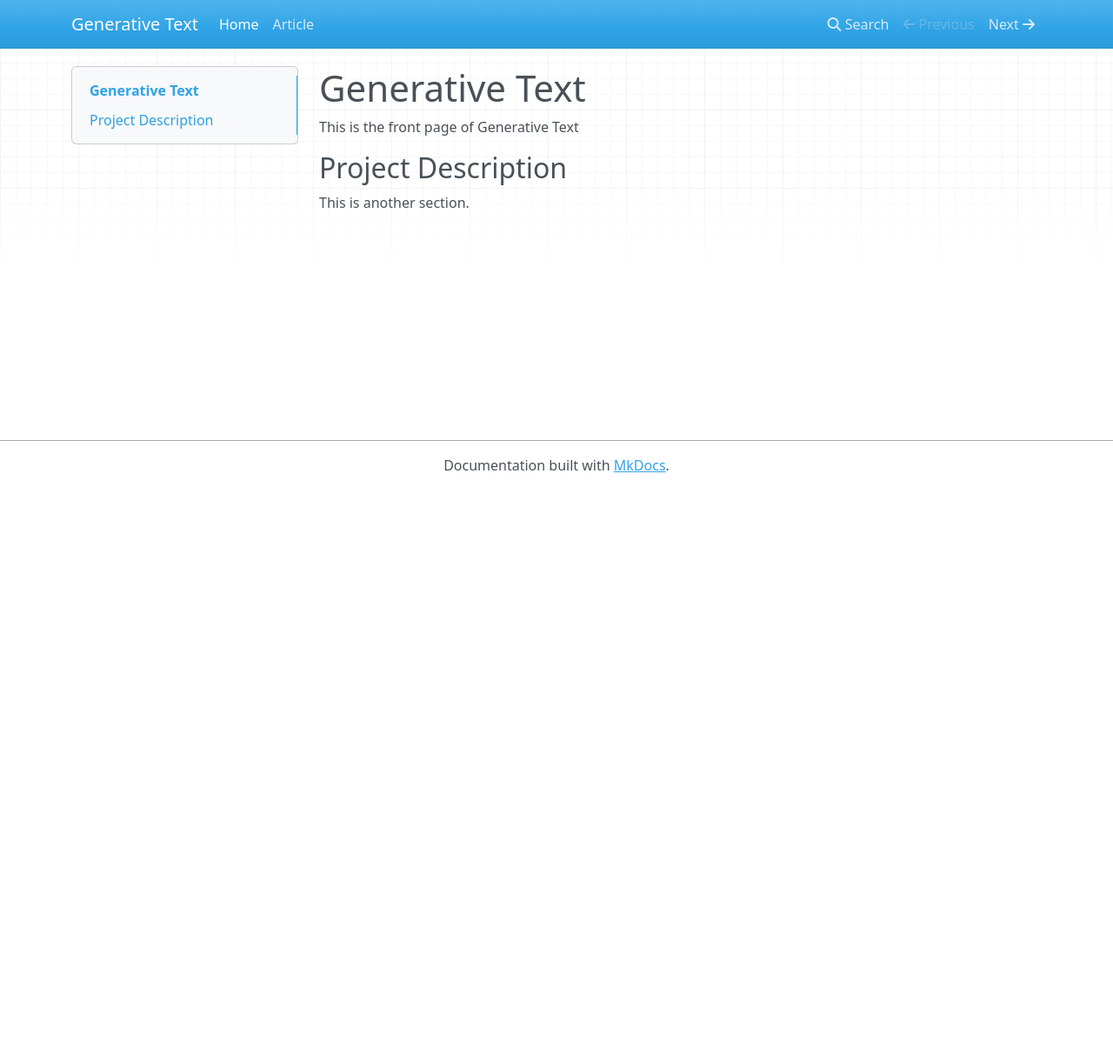
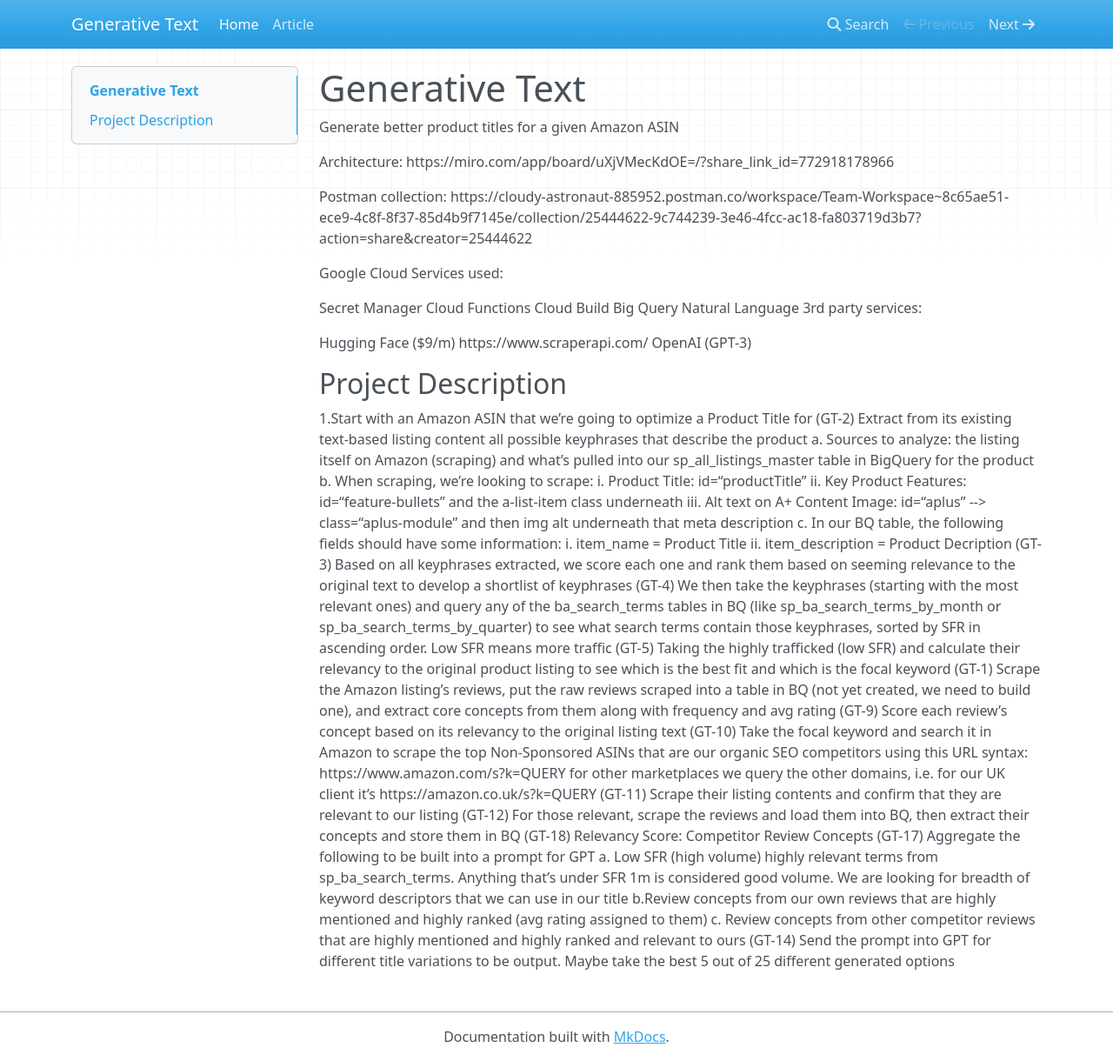
Before and after one commit to emanuelcohal/MKdocs, an MkDocs documentation site: the page built from docs/index.md, in a window 1280 px wide and 1220 px high. Shown: the whole window at 87% size. Built offline with MkDocs 1.6.1, drawn with Linux system fonts in a browser that asks for light colours; nearby versions of some CDN libraries.

Commit message:
Update index.md

```diff
--- a/docs/index.md
+++ b/docs/index.md
@@ -1,7 +1,37 @@
 # Generative Text
 
-This is the front page of Generative Text
+Generate better product titles for a given Amazon ASIN
+
+Architecture: https://miro.com/app/board/uXjVMecKdOE=/?share_link_id=772918178966
+
+Postman collection: https://cloudy-astronaut-885952.postman.co/workspace/Team-Workspace~8c65ae51-ece9-4c8f-8f37-85d4b9f7145e/collection/25444622-9c744239-3e46-4fcc-ac18-fa803719d3b7?action=share&creator=25444622
+
+Google Cloud Services used:
+
+Secret Manager
+Cloud Functions
+Cloud Build
+Big Query
+Natural Language
+3rd party services:
+
+Hugging Face ($9/m)
+https://www.scraperapi.com/
+OpenAI (GPT-3)
+
 
 ## Project Description
 
-This is another section.
+1.Start with an Amazon ASIN that we’re going to optimize a Product Title for
+(GT-2) Extract from its existing text-based listing content all possible keyphrases that describe the product a. Sources to analyze: the listing itself on Amazon (scraping) and what’s pulled into our sp_all_listings_master table in BigQuery for the product b. When scraping, we’re looking to scrape: i. Product Title: id=“productTitle” ii. Key Product Features: id=“feature-bullets” and the a-list-item class underneath iii. Alt text on A+ Content Image: id=“aplus” --> class=“aplus-module” and then img alt underneath that meta description c. In our BQ table, the following fields should have some information: i. item_name = Product Title ii. item_description = Product Decription
+(GT-3) Based on all keyphrases extracted, we score each one and rank them based on seeming relevance to the original text to develop a shortlist of keyphrases
+(GT-4) We then take the keyphrases (starting with the most relevant ones) and query any of the ba_search_terms tables in BQ (like sp_ba_search_terms_by_month or sp_ba_search_terms_by_quarter) to see what search terms contain those keyphrases, sorted by SFR in ascending order. Low SFR means more traffic
+(GT-5) Taking the highly trafficked (low SFR) and calculate their relevancy to the original product listing to see which is the best fit and which is the focal keyword
+(GT-1) Scrape the Amazon listing’s reviews, put the raw reviews scraped into a table in BQ (not yet created, we need to build one), and extract core concepts from them along with frequency and avg rating
+(GT-9) Score each review’s concept based on its relevancy to the original listing text
+(GT-10) Take the focal keyword and search it in Amazon to scrape the top Non-Sponsored ASINs that are our organic SEO competitors using this URL syntax: https://www.amazon.com/s?k=QUERY for other marketplaces we query the other domains, i.e. for our UK client it’s https://amazon.co.uk/s?k=QUERY
+(GT-11) Scrape their listing contents and confirm that they are relevant to our listing
+(GT-12) For those relevant, scrape the reviews and load them into BQ, then extract their concepts and store them in BQ
+(GT-18) Relevancy Score: Competitor Review Concepts
+(GT-17) Aggregate the following to be built into a prompt for GPT a. Low SFR (high volume) highly relevant terms from sp_ba_search_terms. Anything that’s under SFR 1m is considered good volume. We are looking for breadth of keyword descriptors that we can use in our title b.Review concepts from our own reviews that are highly mentioned and highly ranked (avg rating assigned to them) c. Review concepts from other competitor reviews that are highly mentioned and highly ranked and relevant to ours
+(GT-14) Send the prompt into GPT for different title variations to be output. Maybe take the best 5 out of 25 different generated options
```
